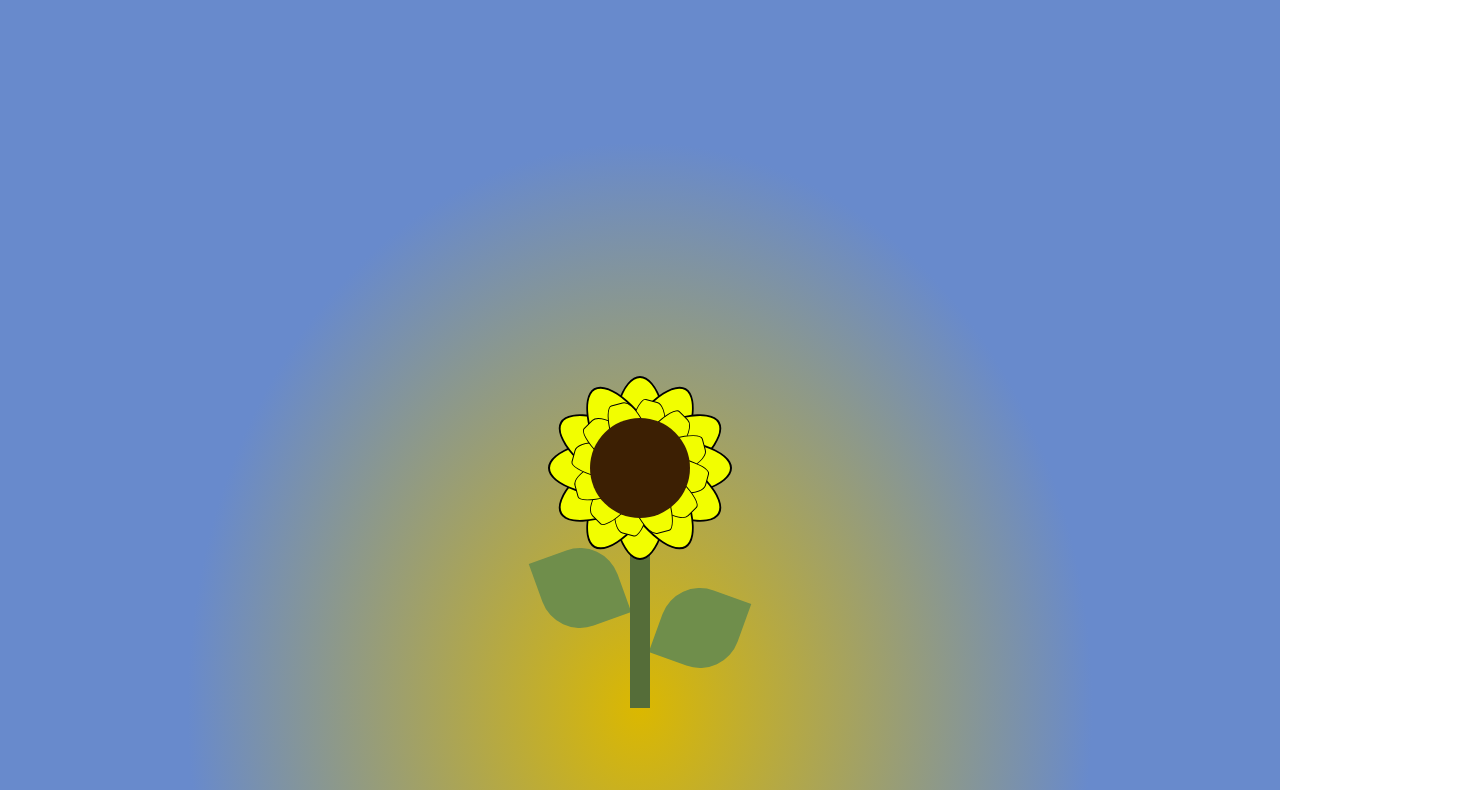
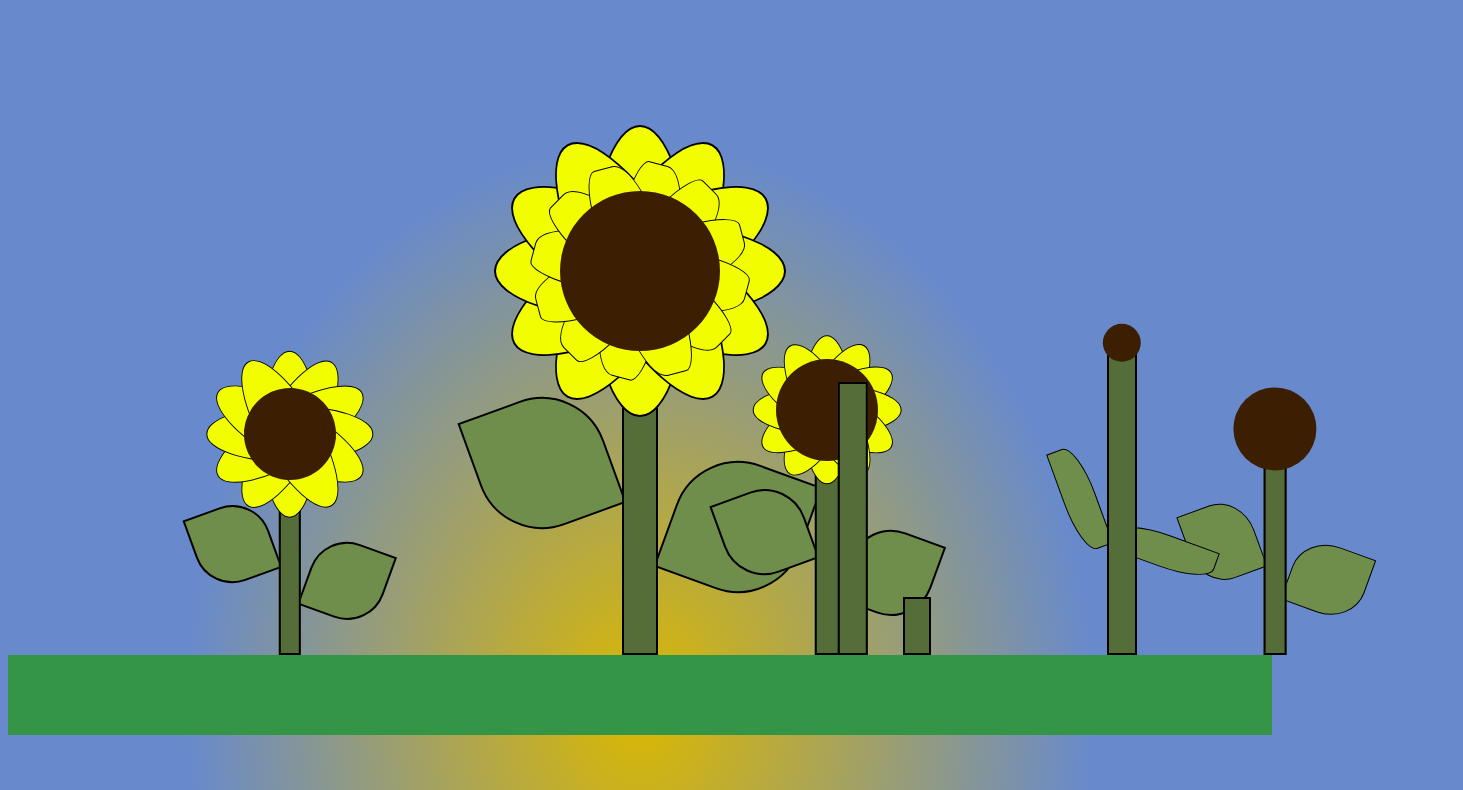
Before and after one commit to kurtpetrek/earth-day-17-animation, a website: page index.html in a window 1280 px wide. Shown: the part 92-882 px from the top of the page, 1463 px wide, since content can reach past the window. Drawn offline with Linux system fonts and the light colour scheme.

Commit message:
added js for more flowers and border on stems

```diff
--- a/js/script.js
+++ b/js/script.js
@@ -0,0 +1,35 @@
+function getRandomArbitrary(min, max) {
+  return Math.round(Math.random() * (max - min)) + min;
+}
+
+let flwrNum = getRandomArbitrary(10, 20);
+
+let more = setInterval(function(){
+  let flwr = document.createElement('div');
+  let dim = getRandomArbitrary(40, 70);
+  flwr.classList.add('sun-flwr');
+  flwr.innerHTML = `<div class="sun-flwr__leaf--left"></div>
+  <div class="sun-flwr__leaf--right"></div>
+  <div class="sun-flwr__stem"></div>
+  <div class="sun-flwr__center"></div>
+  <div class="sun-flwr__pedal--1"></div>
+  <div class="sun-flwr__pedal--2"></div>
+  <div class="sun-flwr__pedal--3"></div>
+  <div class="sun-flwr__pedal--4"></div>
+  <div class="sun-flwr__pedal--5"></div>
+  <div class="sun-flwr__pedal--6"></div>
+  <div class="sun-flwr__pedal--7"></div>
+  <div class="sun-flwr__pedal--8"></div>
+  <div class="sun-flwr__pedal--9"></div>
+  <div class="sun-flwr__pedal--10"></div>
+  <div class="sun-flwr__pedal--11"></div>
+  <div class="sun-flwr__pedal--12"></div>`;
+  flwr.style.left = getRandomArbitrary(0, 100) + "vw";
+  flwr.style.height = dim + "vmin";
+  flwr.style.width = dim + "vmin";
+  document.querySelector('body').appendChild(flwr);
+}, 800);
+
+setTimeout(function(){
+  window.clearInterval(more);
+}, 16000);
--- a/sass/style.scss
+++ b/sass/style.scss
@@ -8,17 +8,21 @@ html {
 body {
   height: 100vh;
   overflow: hidden;
+  border-bottom: 10vh #339545 solid;
+  box-sizing: border-box;
+  position: relative;
 }
 
 h1 {
   text-align: center;
   color: white;
   font-family: 'Montserrat Alternates', sans-serif;
+  font-size: 40px;
 }
 
 .sun-flwr {
-  width: 50vmin;
-  height: 50vmin;
+  width: 80vmin;
+  height: 80vmin;
   position: absolute;
   bottom: 0;
   left: 50%;
@@ -46,9 +50,11 @@ h1 {
   @keyframes sun-flwr__leaf {
     0% {
       width: 0%;
+      border: 0px solid black;
     }
     100% {
       width: 20%;
+      border: 2px solid black;
     }
   }
 
@@ -60,6 +66,7 @@ h1 {
     background:#556D39;
     left: 50%;
     bottom: 0%;
+    border: 2px solid black;
     animation: sun-flwr__stem forwards 2s;
   }
 
```
Also changed, not shown: css/style.css.
